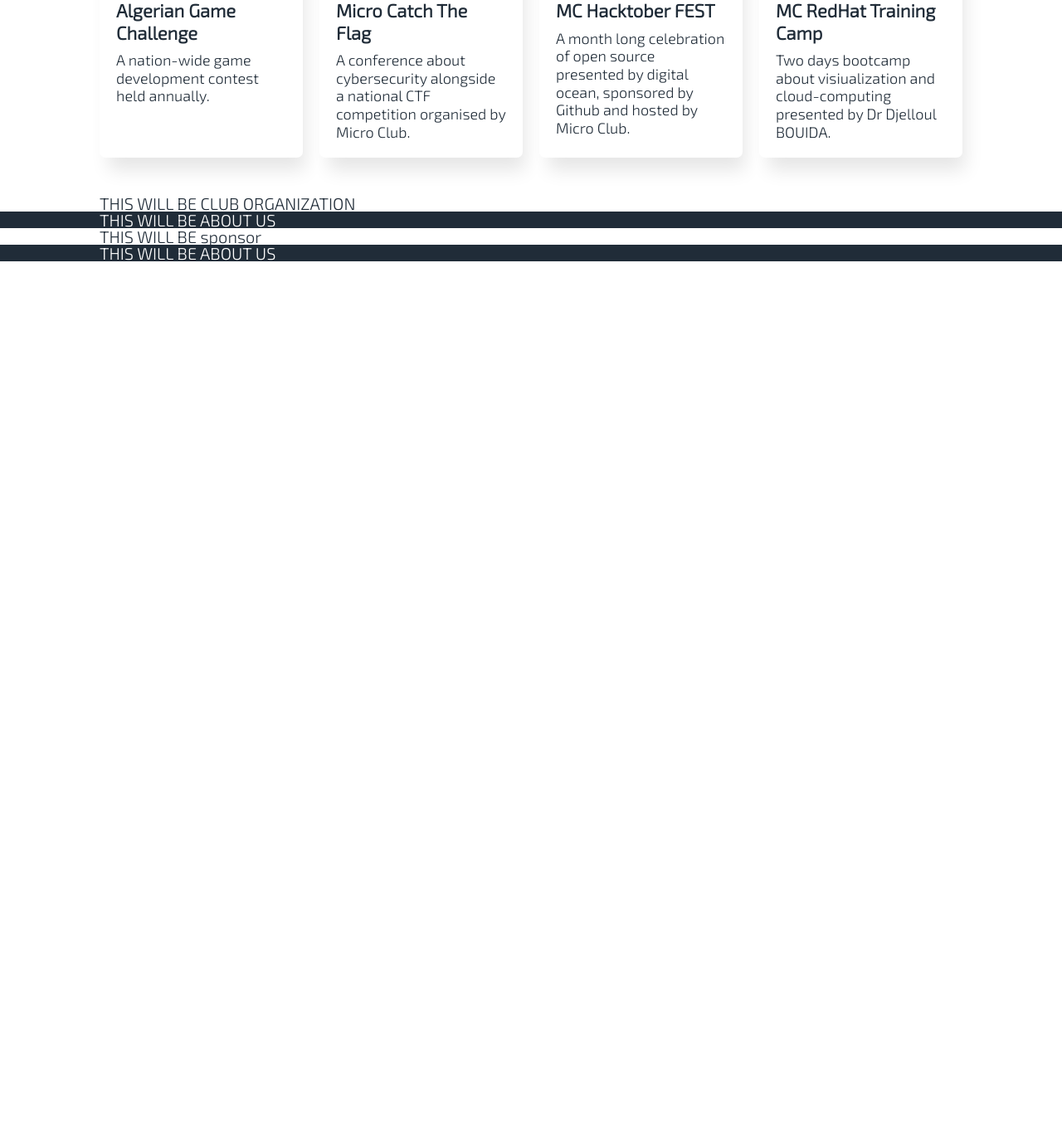
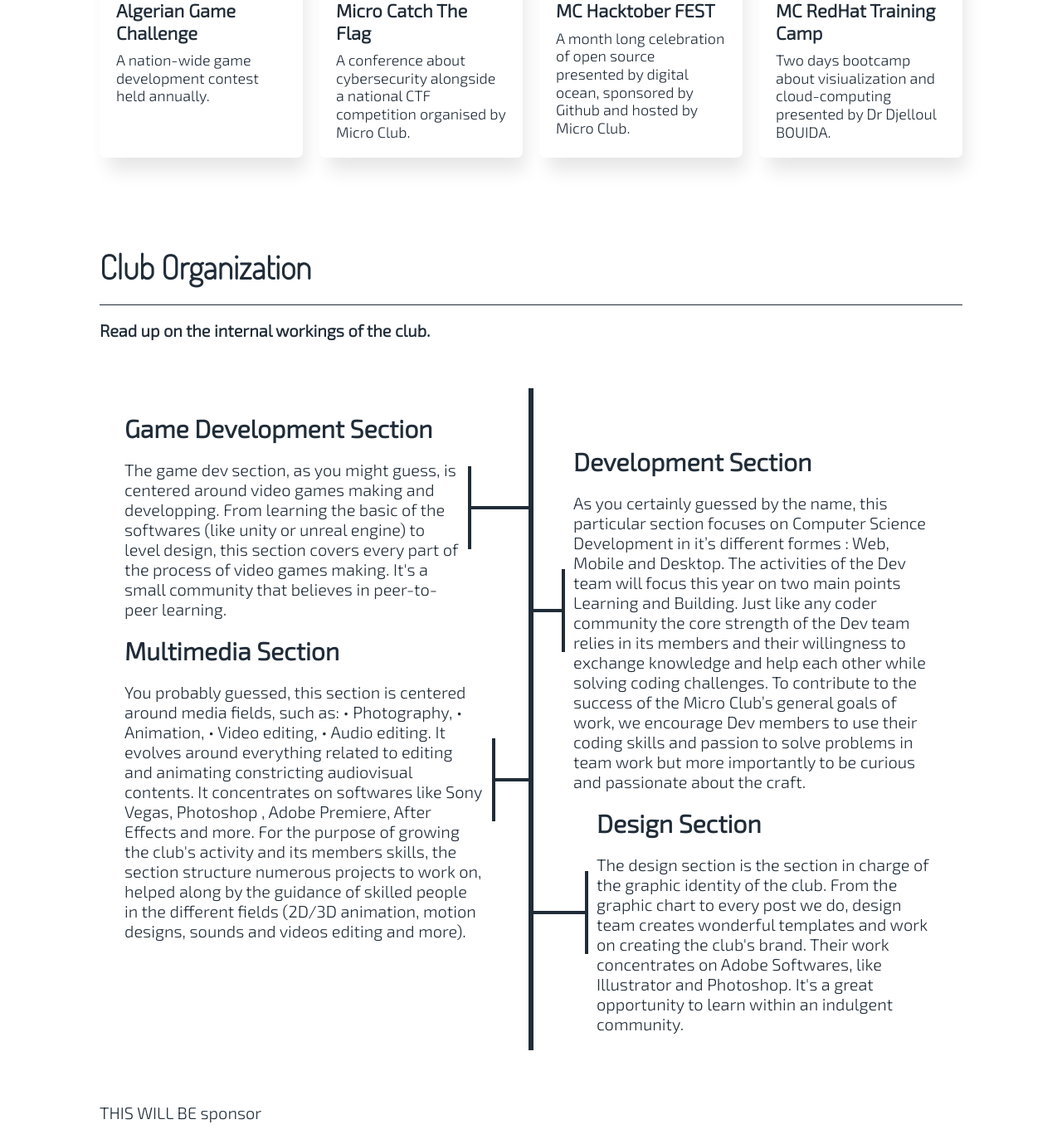
Before and after one commit to Yanis540/PROJET-PWEB, a PHP site: page / in a window 1280 px wide. Shown: the part 1207-2580 px from the top of the page at 83% size. Before the commit the page ends 1522 px from the top, so only its background shows below. Run offline with PHP 8.4, Linux system fonts and the light colour scheme.

Commit message:
added the structures page

```diff
--- a/CSS/main.css
+++ b/CSS/main.css
@@ -15,6 +15,8 @@
     --primary-font-family:'Exo 2', 'Dosis', sans-serif;
     --secondary-font-family:'Dosis', sans-serif;
     --events-grid:repeat(4,1fr);
+    --structures-grid:repeat(2 , 1fr);
+    --border-size:3px;
 }
 
 *{
@@ -68,7 +70,7 @@ body{
 }
 .impaire{
     color:var(--front-color);
-    background: var(--background-color);
+    background: transparent;
 }
 .paire{
     color:var(--background-color);
@@ -84,6 +86,8 @@ body{
     height: 74px;
     /* height: 4rem; */
     line-height: 1.2;
+    color:var(--front-color);
+    background: var(--background-color);
     /* padding:10px 30px; */
 
 
@@ -264,7 +268,7 @@ img.floating-space
     padding-top: 40px;
     padding-bottom: var(--padding-bottom-page);
 }
-h1.events-title
+h1.events-title,h1.structures-title
 {
     font-size: 2rem;
     /* text-decoration: underline; */
@@ -276,7 +280,7 @@ h1.events-title
     border-bottom: 1px solid var(--front-color);
     /* text-underline-offset:.5rem; */
 }
-p.events-desc {
+p.events-desc ,p.structures-desc{
   margin-top:20px;
   margin-bottom: 40px;
   font-size: 1rem;
@@ -323,6 +327,65 @@ p.event-desc{
     line-height: 1.2;
 
 }
+/*              STRUCTURES PAGE               */
+.structures-page{
+    padding-top: 40px;
+    padding-bottom: var(--padding-bottom-page);
+
+}
+h1.structures-title{
+    color:var(--background-color);
+    border-bottom: 1px solid var(--background-color);
+}
+.structures{
+    display: grid;
+    grid-template-columns: var(--structures-grid);
+    padding: 20px;
+    line-height: 1.2;
+}
+.left-structure
+{
+    grid-column: 1/2;
+    padding: 10px;
+    padding-right:0;
+    border-right: var(--border-size) solid var(--background-color);
+}
+.right-structure
+{
+    grid-column: 2/3;
+    padding: 20px;
+    padding-left: 0;
+    padding-top: 50px;
+    border-left: var(--border-size) solid var(--background-color);
+
+}
+h2.structure-name{
+    padding: 20px 0;
+}
+.structure{
+    display: flex;
+    flex-direction: row;
+    align-items: center;
+    justify-content: center;
+    gap:10px;
+}
+.sidebars{
+    border-left: 4px solid var(--background-color);
+    height:5em;
+    display: flex;
+    width: 100%;
+    align-items: center;
+    justify-content: center;
+}
+.sidebars.right{
+    border-left: none;
+    border-right: 4px solid var(--background-color);
+}
+.internal{
+    width: calc( 100% + 10px );
+    background: var(--background-color);
+    height: 4px;
+}
 @media screen and (max-width:1005px)
 {
     :root{
@@ -364,6 +427,8 @@ p.event-desc{
         --global-side-padding:20px;
         --landing-logo-height:100px;
         --landing-logo-width:200px;
+        --structures-grid:repeat(1, 1fr);
+        --border-size:6px;
         /* --events-grid:repeat(1,1fr) */
 
     }
@@ -373,6 +438,9 @@ p.event-desc{
     .moon-svg
     {
         right:-30%;
+    }
+    .left-structure,.right-structure{
+        grid-column: 1/2;
     }
 }
 @media screen and (max-width:500px)
--- a/index.html
+++ b/index.html
@@ -223,7 +223,60 @@
                 </div>
             </div>
         </div>
-        <div id="structures"class="club-organization paire">THIS WILL BE CLUB ORGANIZATION</div>
+        <div id="structures"class="structures-page paire">
+            <h1 class="structures-title">Club Organization</h1>
+            <p class="structures-desc">Read up on the internal workings of the club.</p>
+            <div class="structures">
+                <div class="left-structure">
+                    <div class="structure left-top">
+                       <div class="content">
+                           <h2 class="structure-name">Game Development Section</h2>
+                           <span class="structure-description">
+                               The game dev section, as you might guess, is centered around video games making and developping. From learning the basic of the softwares (like unity or unreal engine) to level design, this section covers every part of the process of video games making. It's a small community that believes in peer-to-peer learning.
+                           </span>
+                       </div>
+                       <div class="sidebars">
+                          <div class="internal"></div>
+                      </div>
+                    </div>
+                    <div class="structure left-bottom">
+                        <div class="content">
+                            <h2 class="structure-name left">Multimedia Section</h2>
+                            <span class="structure-description">
+                              You probably guessed, this section is centered around media fields, such as: • Photography, • Animation, • Video editing, • Audio editing. It evolves around everything related to editing and animating constricting audiovisual contents. It concentrates on softwares like Sony Vegas, Photoshop , Adobe Premiere, After Effects and more. For the purpose of growing the club's activity and its members skills, the section structure numerous projects to work on, helped along by the guidance of skilled people in the different fields (2D/3D animation, motion designs, sounds and videos editing and more).
+                            </span>
+                        </div>
+                        <div class="sidebars">
+                            <div class="internal"></div>
+                        </div>
+                    </div>
+                </div>
+                <div class="right-structure">
+                    <div class="structure right-top ">
+                        <div class="sidebars right">
+                            <div class="internal"></div>
+                        </div>
+                        <div class="content">
+                            <h2 class="structure-name">Development Section</h2>
+                            <span class="structure-description">
+                              As you certainly guessed by the name, this particular section focuses on Computer Science Development in it’s different formes : Web, Mobile and Desktop. The activities of the Dev team will focus this year on two main points Learning and Building. Just like any coder community the core strength of the Dev team relies in its members and their willingness to exchange knowledge and help each other while solving coding challenges. To contribute to the success of the Micro Club’s general goals of work, we encourage Dev members to use their coding skills and passion to solve problems in team work but more importantly to be curious and passionate about the craft.
+                            </span>
+                        </div>
+                    </div>
+                    <div class="structure right-bottom">
+                        <div class="sidebars right">
+                            <div class="internal"></div>
+                        </div>
+                        <div class="content">
+                            <h2 class="structure-name">Design Section</h2>
+                            <span class="structure-description">
+                             The design section is the section in charge of the graphic identity of the club. From the graphic chart to every post we do, design team creates wonderful templates and work on creating the club's brand. Their work concentrates on Adobe Softwares, like Illustrator and Photoshop. It's a great opportunity to learn within an indulgent community.
+                            </span>
+                        </div>
+                    </div>
+                </div>
+            </div>
+        </div>
         <div id='about'class="about-us impaire">THIS WILL BE ABOUT US</div>
         <div id="sponsors"class="sponsors paire">THIS WILL BE sponsor</div>
         <div id='contact'class="contact impaire">THIS WILL BE ABOUT US</div>
```
